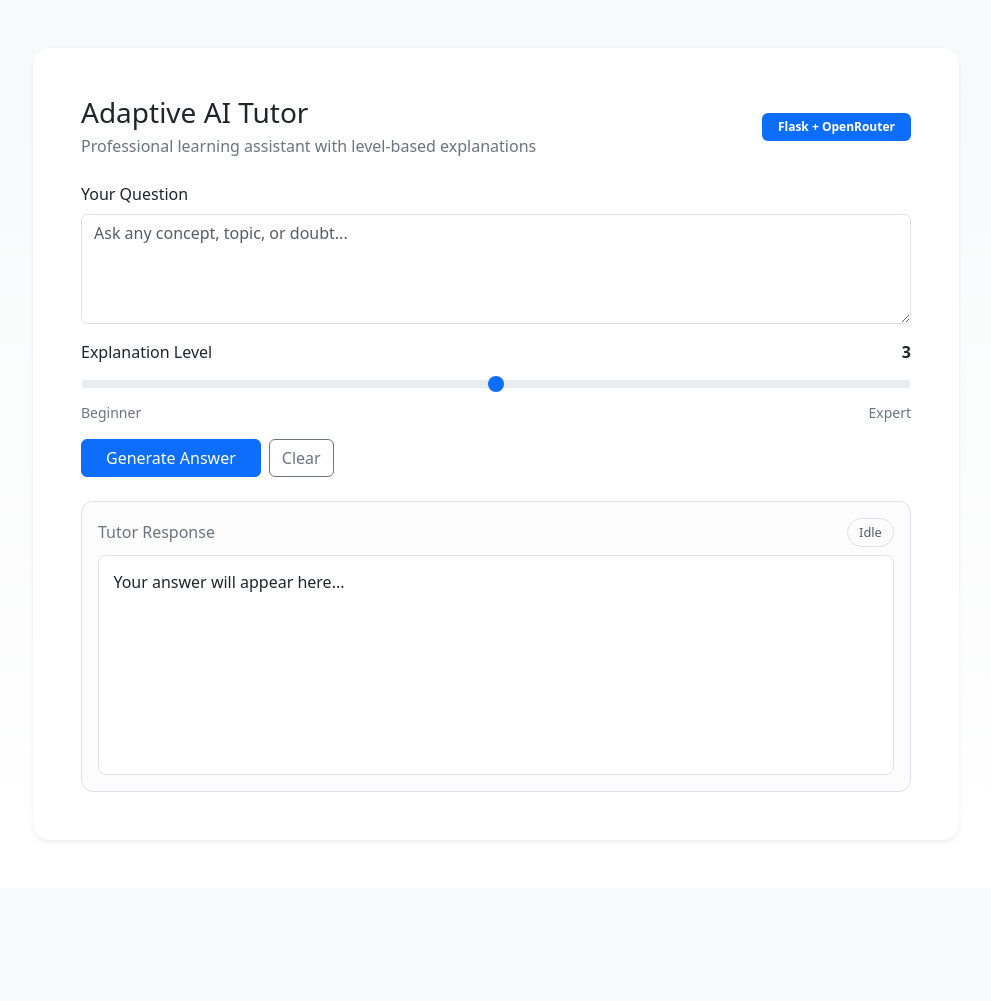
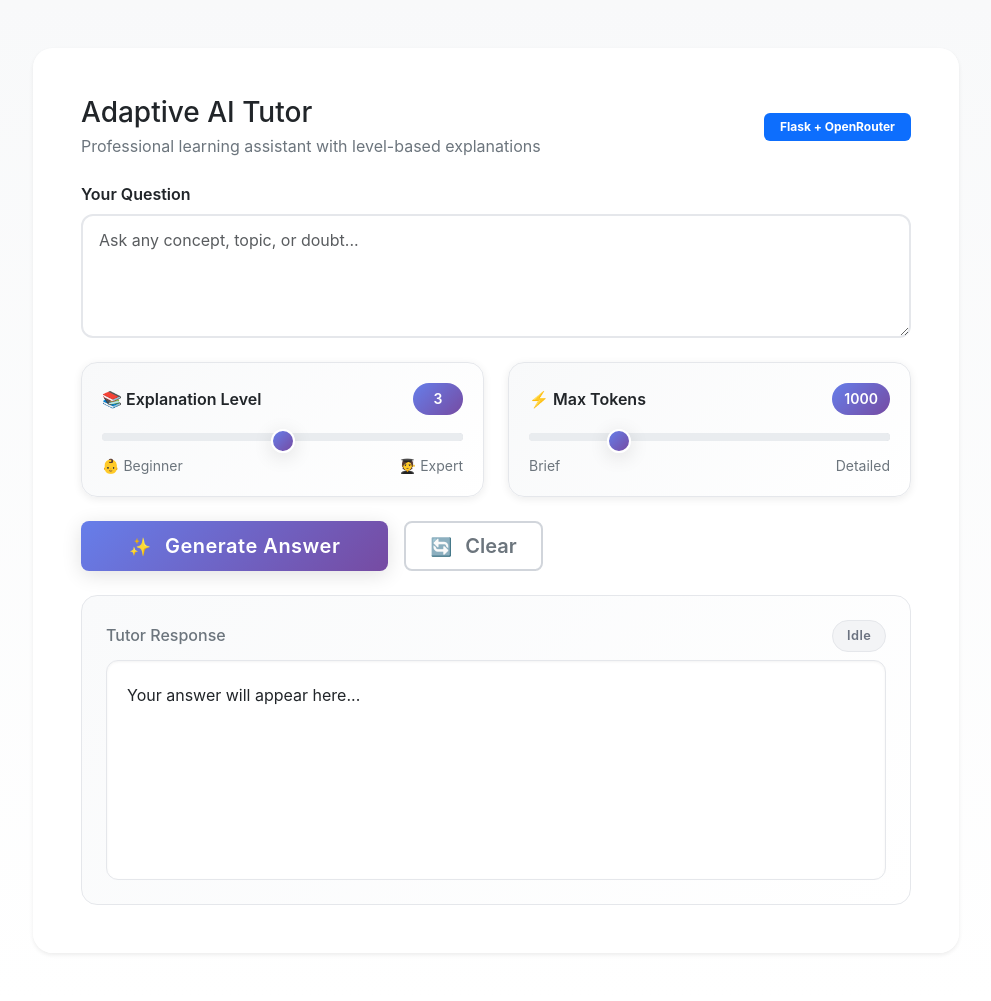
Before and after one commit to Vashishtha05/An-Adaptive-LLM-Based-AI-Tutor-for-Multi-Level-Learning, a Flask app: page / in a window 1280 px wide. Shown: the whole page, without its empty margins (144-1135 px from the left). Before the commit the page ends 792 px from the top, so only its background shows below. Run offline with Flask 3, Linux system fonts and the light colour scheme; some libraries are stand-ins or nearby versions.

Commit message:
Enhance UI with interactive animations and add max tokens control

```diff
--- a/app.py
+++ b/app.py
@@ -45,7 +45,9 @@ def build_system_prompt(level_value: int) -> str:
     )
 
 
-def stream_tutor_response(client: OpenAI, question: str, level_value: int) -> Generator[str, None, None]:
+def stream_tutor_response(
+    client: OpenAI, question: str, level_value: int, max_tokens: int = 1000
+) -> Generator[str, None, None]:
     system_prompt = build_system_prompt(level_value)
 
     stream = client.chat.completions.create(
@@ -56,6 +58,7 @@ def stream_tutor_response(client: OpenAI, question: str, level_value: int) -> Ge
         ],
         temperature=0.7,
         stream=True,
+        max_tokens=max(100, min(max_tokens, 4000)),
     )
 
     for chunk in stream:
@@ -81,6 +84,7 @@ def create_app() -> Flask:
         payload = request.get_json(silent=True) or {}
         question = (payload.get("question") or "").strip()
         level = int(payload.get("level", 3))
+        max_tokens = int(payload.get("max_tokens", 1000))
 
         if not question:
             return jsonify({"error": "Question is required."}), 400
@@ -93,7 +97,7 @@ def create_app() -> Flask:
 
         def generate() -> Generator[str, None, None]:
             try:
-                for text in stream_tutor_response(client, question, level):
+                for text in stream_tutor_response(client, question, level, max_tokens):
                     yield text
             except Exception as exc:
                 logger.exception("Streaming failed")
--- a/static/css/styles.css
+++ b/static/css/styles.css
@@ -1,50 +1,256 @@
 :root {
-  --app-radius: 1rem;
+  --app-radius: 1.25rem;
+  --primary-gradient: linear-gradient(135deg, #667eea 0%, #764ba2 100%);
+  --success-gradient: linear-gradient(135deg, #10b981 0%, #059669 100%);
+  --shadow-sm: 0 2px 8px rgba(0, 0, 0, 0.08);
+  --shadow-md: 0 4px 20px rgba(0, 0, 0, 0.12);
+  --shadow-lg: 0 10px 40px rgba(0, 0, 0, 0.15);
+}
+
+* {
+  transition: all 0.3s ease;
 }
 
 body {
   background: linear-gradient(180deg, #f8f9fa 0%, #ffffff 100%);
   min-height: 100vh;
+  font-family: -apple-system, BlinkMacSystemFont, "Segoe UI", "Roboto", "Oxygen", "Ubuntu", "Cantarell", sans-serif;
 }
 
 .app-shell {
   border-radius: var(--app-radius);
+  box-shadow: var(--shadow-lg);
+  border: 1px solid rgba(255, 255, 255, 0.8);
+  background: rgba(255, 255, 255, 0.95);
+  backdrop-filter: blur(10px);
+}
+
+.form-section {
+  animation: slideInDown 0.6s ease;
+}
+
+@keyframes slideInDown {
+  from {
+    opacity: 0;
+    transform: translateY(-20px);
+  }
+  to {
+    opacity: 1;
+    transform: translateY(0);
+  }
+}
+
+.form-input-enhanced {
+  border: 2px solid #e5e7eb;
+  border-radius: 0.75rem;
+  padding: 0.75rem 1rem;
+  font-size: 1rem;
+  transition: all 0.3s ease;
+}
+
+.form-input-enhanced:focus {
+  border-color: #667eea;
+  box-shadow: 0 0 0 3px rgba(102, 126, 234, 0.1);
+  outline: none;
+}
+
+.settings-grid {
+  display: grid;
+  grid-template-columns: 1fr 1fr;
+  gap: 1.5rem;
+  margin: 1.5rem 0;
+}
+
+@media (max-width: 768px) {
+  .settings-grid {
+    grid-template-columns: 1fr;
+  }
+}
+
+.setting-card {
+  padding: 1.25rem;
+  background: linear-gradient(135deg, #f8f9fa 0%, #ffffff 100%);
+  border: 1px solid #e5e7eb;
+  border-radius: 1rem;
+  box-shadow: var(--shadow-sm);
+  transition: all 0.3s ease;
+}
+
+.setting-card:hover {
+  box-shadow: var(--shadow-md);
+  border-color: #d1d5db;
+  transform: translateY(-2px);
+}
+
+.slider-enhanced {
+  height: 0.5rem;
+  border-radius: 0.5rem;
+  background: linear-gradient(90deg, #e5e7eb 0%, #d1d5db 100%);
+  cursor: pointer;
+}
+
+.slider-enhanced::-webkit-slider-thumb {
+  appearance: none;
+  width: 1.5rem;
+  height: 1.5rem;
+  border-radius: 50%;
+  background: var(--primary-gradient);
+  cursor: pointer;
+  box-shadow: var(--shadow-md);
+  border: 2px solid white;
+}
+
+.slider-enhanced::-moz-range-thumb {
+  width: 1.5rem;
+  height: 1.5rem;
+  border-radius: 50%;
+  background: var(--primary-gradient);
+  cursor: pointer;
+  box-shadow: var(--shadow-md);
+  border: 2px solid white;
+}
+
+.level-badge,
+.token-badge {
+  display: inline-block;
+  padding: 0.35rem 0.75rem;
+  background: var(--primary-gradient);
+  color: white;
+  font-weight: 600;
+  border-radius: 999px;
+  font-size: 0.875rem;
+  min-width: 50px;
+  text-align: center;
+}
+
+.button-group {
+  display: flex;
+  flex-wrap: wrap;
+  gap: 1rem;
+}
+
+.btn-elevated {
+  background: var(--primary-gradient);
+  border: none;
+  box-shadow: var(--shadow-md);
+  font-weight: 600;
+  letter-spacing: 0.5px;
+}
+
+.btn-elevated:hover {
+  transform: translateY(-3px);
+  box-shadow: var(--shadow-lg);
+  background: var(--primary-gradient);
+}
+
+.btn-elevated:active {
+  transform: translateY(-1px);
+}
+
+.btn-icon {
+  margin-right: 0.5rem;
+  font-size: 1.1rem;
+}
+
+.btn-outline-secondary {
+  border: 2px solid #d1d5db;
+  font-weight: 600;
+}
+
+.btn-outline-secondary:hover {
+  background-color: #f3f4f6;
+  border-color: #6b7280;
+  transform: translateY(-2px);
 }
 
 .response-shell {
-  border: 1px solid var(--bs-border-color);
-  border-radius: 0.75rem;
-  padding: 1rem;
-  background: var(--bs-light-bg-subtle, #f8f9fa);
+  border: 1px solid #e5e7eb;
+  border-radius: 1rem;
+  padding: 1.5rem;
+  background: linear-gradient(135deg, #f9fafb 0%, #ffffff 100%);
+  animation: fadeIn 0.5s ease;
+}
+
+@keyframes fadeIn {
+  from {
+    opacity: 0;
+  }
+  to {
+    opacity: 1;
+  }
 }
 
 .response-box {
   min-height: 220px;
   max-height: 420px;
   overflow-y: auto;
-  padding: 0.9rem;
-  background: #fff;
-  border-radius: 0.5rem;
-  border: 1px solid var(--bs-border-color);
-  line-height: 1.6;
+  padding: 1.25rem;
+  background: white;
+  border-radius: 0.75rem;
+  border: 1px solid #e5e7eb;
+  line-height: 1.8;
+  box-shadow: inset 0 1px 3px rgba(0, 0, 0, 0.05);
+}
+
+.response-box::-webkit-scrollbar {
+  width: 0.5rem;
+}
+
+.response-box::-webkit-scrollbar-track {
+  background: #f3f4f6;
+  border-radius: 999px;
+}
+
+.response-box::-webkit-scrollbar-thumb {
+  background: #d1d5db;
+  border-radius: 999px;
+}
+
+.response-box::-webkit-scrollbar-thumb:hover {
+  background: #9ca3af;
 }
 
 .status-pill {
   font-size: 0.8rem;
-  border: 1px solid var(--bs-border-color);
+  border: 1px solid #e5e7eb;
   border-radius: 999px;
-  padding: 0.25rem 0.7rem;
-  color: var(--bs-secondary-color);
+  padding: 0.35rem 0.85rem;
+  color: #6b7280;
+  background: #f3f4f6;
+  font-weight: 600;
+  letter-spacing: 0.5px;
 }
 
 .status-pill.running {
-  color: var(--bs-primary);
-  border-color: rgba(var(--bs-primary-rgb), 0.35);
-  background: rgba(var(--bs-primary-rgb), 0.1);
+  color: #667eea;
+  border-color: rgba(102, 126, 234, 0.35);
+  background: rgba(102, 126, 234, 0.1);
+  animation: pulse 1.5s ease-in-out infinite;
+}
+
+@keyframes pulse {
+  0%, 100% {
+    opacity: 1;
+  }
+  50% {
+    opacity: 0.7;
+  }
 }
 
 .status-pill.done {
-  color: var(--bs-success);
-  border-color: rgba(var(--bs-success-rgb), 0.35);
-  background: rgba(var(--bs-success-rgb), 0.12);
+  color: #10b981;
+  border-color: rgba(16, 185, 129, 0.35);
+  background: rgba(16, 185, 129, 0.12);
+  animation: slideInRight 0.4s ease;
 }
+
+@keyframes slideInRight {
+  from {
+    opacity: 0;
+    transform: translateX(-10px);
+  }
+  to {
+    opacity: 1;
+    transform: translateX(0);
+  }
+}
--- a/static/js/app.js
+++ b/static/js/app.js
@@ -1,13 +1,16 @@
 const form = document.getElementById("tutorForm");
 const questionInput = document.getElementById("question");
 const levelInput = document.getElementById("level");
+const maxTokensInput = document.getElementById("maxTokens");
 const levelLabel = document.getElementById("levelLabel");
+const maxTokensLabel = document.getElementById("maxTokensLabel");
 const responseBox = document.getElementById("response");
 const clearBtn = document.getElementById("clearBtn");
 const askBtn = document.getElementById("askBtn");
 const statusPill = document.getElementById("status");
 
 let markdownBuffer = "";
+let isGenerating = false;
 
 function setStatus(text, mode = "idle") {
   statusPill.textContent = text;
@@ -19,34 +22,58 @@ function setStatus(text, mode = "idle") {
 function renderResponse(markdownText) {
   if (!markdownText.trim()) {
     responseBox.textContent = "Your answer will appear here...";
+    responseBox.style.opacity = "0.5";
     return;
   }
+  responseBox.style.opacity = "1";
   responseBox.innerHTML = marked.parse(markdownText);
   responseBox.scrollTop = responseBox.scrollHeight;
 }
 
+// Live label updates for sliders
 levelInput.addEventListener("input", () => {
   levelLabel.textContent = levelInput.value;
+  levelLabel.style.transform = "scale(1.1)";
+  setTimeout(() => {
+    levelLabel.style.transform = "scale(1)";
+  }, 200);
 });
 
+maxTokensInput.addEventListener("input", () => {
+  maxTokensLabel.textContent = maxTokensInput.value;
+  maxTokensLabel.style.transform = "scale(1.1)";
+  setTimeout(() => {
+    maxTokensLabel.style.transform = "scale(1)";
+  }, 200);
+});
+
+// Clear button with animation
 clearBtn.addEventListener("click", () => {
   questionInput.value = "";
+  questionInput.focus();
   markdownBuffer = "";
   renderResponse(markdownBuffer);
-  setStatus("Idle");
+  setStatus("Cleared");
+  setTimeout(() => setStatus("Idle"), 800);
 });
 
+// Form submission with streaming
 form.addEventListener("submit", async (event) => {
   event.preventDefault();
 
+  if (isGenerating) return;
+
   const question = questionInput.value.trim();
   const level = Number(levelInput.value);
+  const maxTokens = Number(maxTokensInput.value);
 
   if (!question) {
     setStatus("Enter a question first");
+    setTimeout(() => setStatus("Idle"), 1500);
     return;
   }
 
+  isGenerating = true;
   askBtn.disabled = true;
   clearBtn.disabled = true;
   markdownBuffer = "";
@@ -57,7 +84,7 @@ form.addEventListener("submit", async (event) => {
     const response = await fetch("/api/ask", {
       method: "POST",
       headers: { "Content-Type": "application/json" },
-      body: JSON.stringify({ question, level }),
+      body: JSON.stringify({ question, level, max_tokens: maxTokens }),
     });
 
     if (!response.ok) {
@@ -81,10 +108,11 @@ form.addEventListener("submit", async (event) => {
 
     setStatus("Completed", "done");
   } catch (error) {
-    markdownBuffer += `\n\n**Error:** ${error.message}`;
+    markdownBuffer += `\n\n**❌ Error:** ${error.message}`;
     renderResponse(markdownBuffer);
     setStatus("Failed");
   } finally {
+    isGenerating = false;
     askBtn.disabled = false;
     clearBtn.disabled = false;
   }
--- a/templates/index.html
+++ b/templates/index.html
@@ -15,33 +15,51 @@
           <span class="badge text-bg-primary px-3 py-2">Flask + OpenRouter</span>
         </div>
 
-        <form id="tutorForm" class="mb-4">
-          <div class="mb-3">
-            <label for="question" class="form-label">Your Question</label>
+        <form id="tutorForm" class="form-section mb-4">
+          <div class="mb-4">
+            <label for="question" class="form-label fw-semibold">Your Question</label>
             <textarea
               id="question"
-              class="form-control"
+              class="form-control form-input-enhanced"
               rows="4"
               placeholder="Ask any concept, topic, or doubt..."
               required
             ></textarea>
           </div>
 
-          <div class="mb-3">
-            <label for="level" class="form-label d-flex justify-content-between">
-              <span>Explanation Level</span>
-              <strong id="levelLabel">3</strong>
-            </label>
-            <input id="level" type="range" class="form-range" min="1" max="5" step="1" value="3" />
-            <div class="d-flex justify-content-between small text-secondary">
-              <span>Beginner</span>
-              <span>Expert</span>
+          <div class="settings-grid">
+            <div class="setting-card">
+              <label for="level" class="form-label fw-semibold d-flex justify-content-between align-items-center">
+                <span>📚 Explanation Level</span>
+                <span class="level-badge" id="levelLabel">3</span>
+              </label>
+              <input id="level" type="range" class="form-range slider-enhanced" min="1" max="5" step="1" value="3" />
+              <div class="d-flex justify-content-between small text-secondary mt-2">
+                <span>👶 Beginner</span>
+                <span>🧑‍🎓 Expert</span>
+              </div>
+            </div>
+
+            <div class="setting-card">
+              <label for="maxTokens" class="form-label fw-semibold d-flex justify-content-between align-items-center">
+                <span>⚡ Max Tokens</span>
+                <span class="token-badge" id="maxTokensLabel">1000</span>
+              </label>
+              <input id="maxTokens" type="range" class="form-range slider-enhanced" min="100" max="4000" step="100" value="1000" />
+              <div class="d-flex justify-content-between small text-secondary mt-2">
+                <span>Brief</span>
+                <span>Detailed</span>
+              </div>
             </div>
           </div>
 
-          <div class="d-flex flex-wrap gap-2">
-            <button id="askBtn" type="submit" class="btn btn-primary px-4">Generate Answer</button>
-            <button id="clearBtn" type="button" class="btn btn-outline-secondary">Clear</button>
+          <div class="button-group mt-4">
+            <button id="askBtn" type="submit" class="btn btn-primary btn-lg px-5 btn-elevated">
+              <span class="btn-icon">✨</span> Generate Answer
+            </button>
+            <button id="clearBtn" type="button" class="btn btn-outline-secondary btn-lg px-4">
+              <span class="btn-icon">🔄</span> Clear
+            </button>
           </div>
         </form>
 
```
